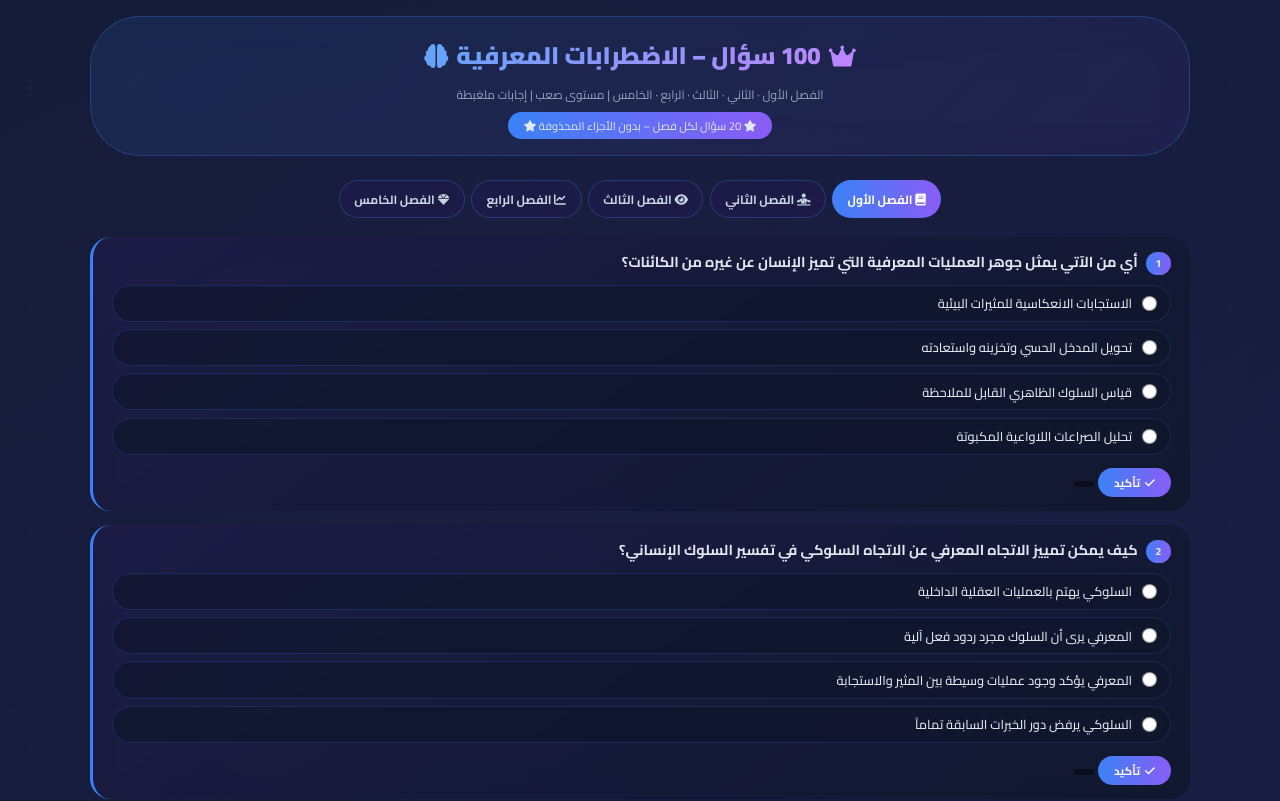
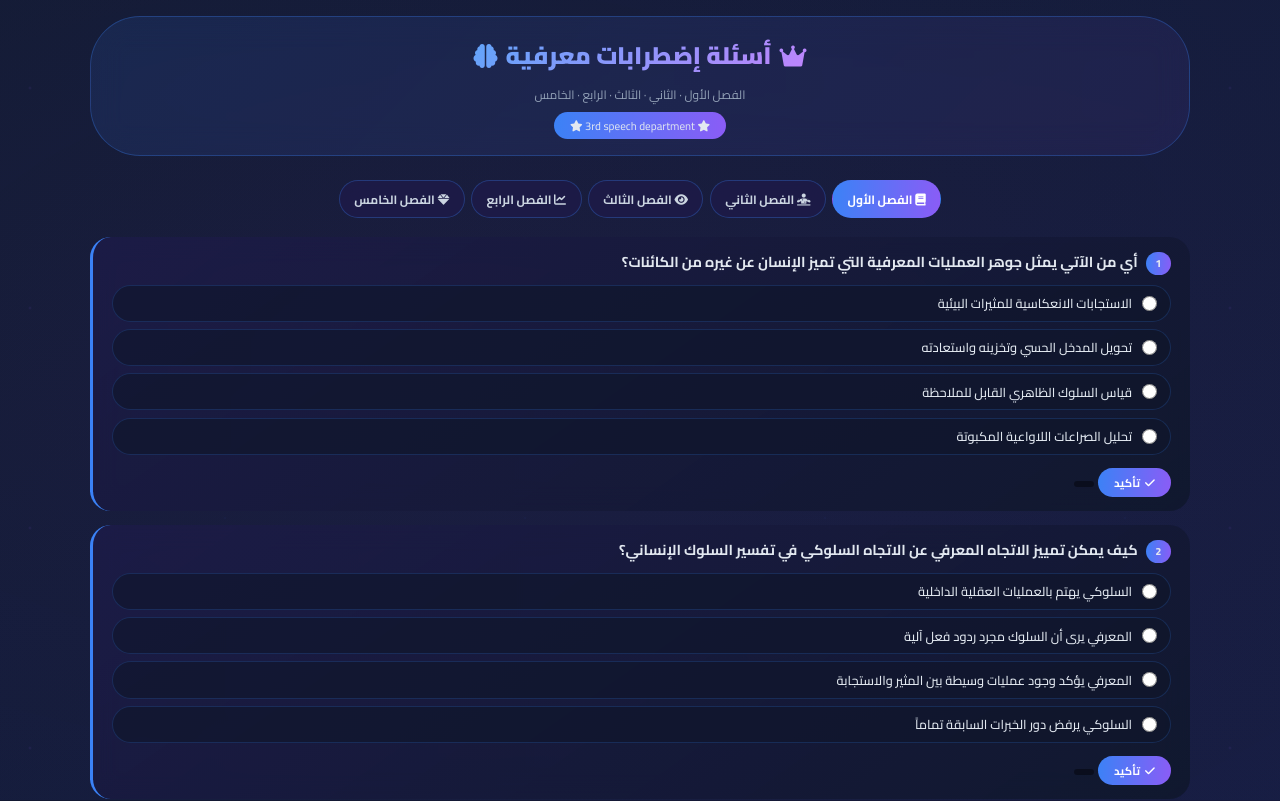
Before and after one commit to ayag63071-sys/aya, a plain HTML site: page index.html in a window 1280 px wide. Shown: the top 801 px of the page. Drawn offline with Linux system fonts and the light colour scheme.

Commit message:
Update index.html

```diff
--- a/index.html
+++ b/index.html
@@ -300,9 +300,9 @@
 <div class="particles"></div>
 <div class="container">
     <div class="hero">
-        <h1><i class="fas fa-crown"></i> 100 سؤال – الاضطرابات المعرفية <i class="fas fa-brain"></i></h1>
-        <p>الفصل الأول · الثاني · الثالث · الرابع · الخامس | مستوى صعب | إجابات ملغبطة</p>
-        <div class="total-badge"><i class="fas fa-star"></i> 20 سؤال لكل فصل – بدون الأجزاء المحذوفة <i class="fas fa-star"></i></div>
+        <h1><i class="fas fa-crown"></i> أسئلة إضطرابات معرفية <i class="fas fa-brain"></i></h1>
+        <p>الفصل الأول · الثاني · الثالث · الرابع · الخامس  </p>
+        <div class="total-badge"><i class="fas fa-star"></i> 3rd speech department <i class="fas fa-star"></i></div>
     </div>
 
     <div class="tab-nav">
@@ -319,7 +319,7 @@
     <div id="tab4" class="tab-content"><div class="questions-flow" id="chap4Flow"></div><div class="progress-bar"><span class="progress-text" id="chap4Progress">📊 0/20</span><button class="reset-btn" data-chap="chap4">↺ إعادة</button></div></div>
     <div id="tab5" class="tab-content"><div class="questions-flow" id="chap5Flow"></div><div class="progress-bar"><span class="progress-text" id="chap5Progress">📊 0/20</span><button class="reset-btn" data-chap="chap5">↺ إعادة</button></div></div>
 
-    <footer>⚡ جميع الأسئلة من صميم المحتوى – الأجزاء المحذوفة مستبعدة ⚡</footer>
+    <footer>Aya Gaber</footer>
 </div>
 
 <script>
```
